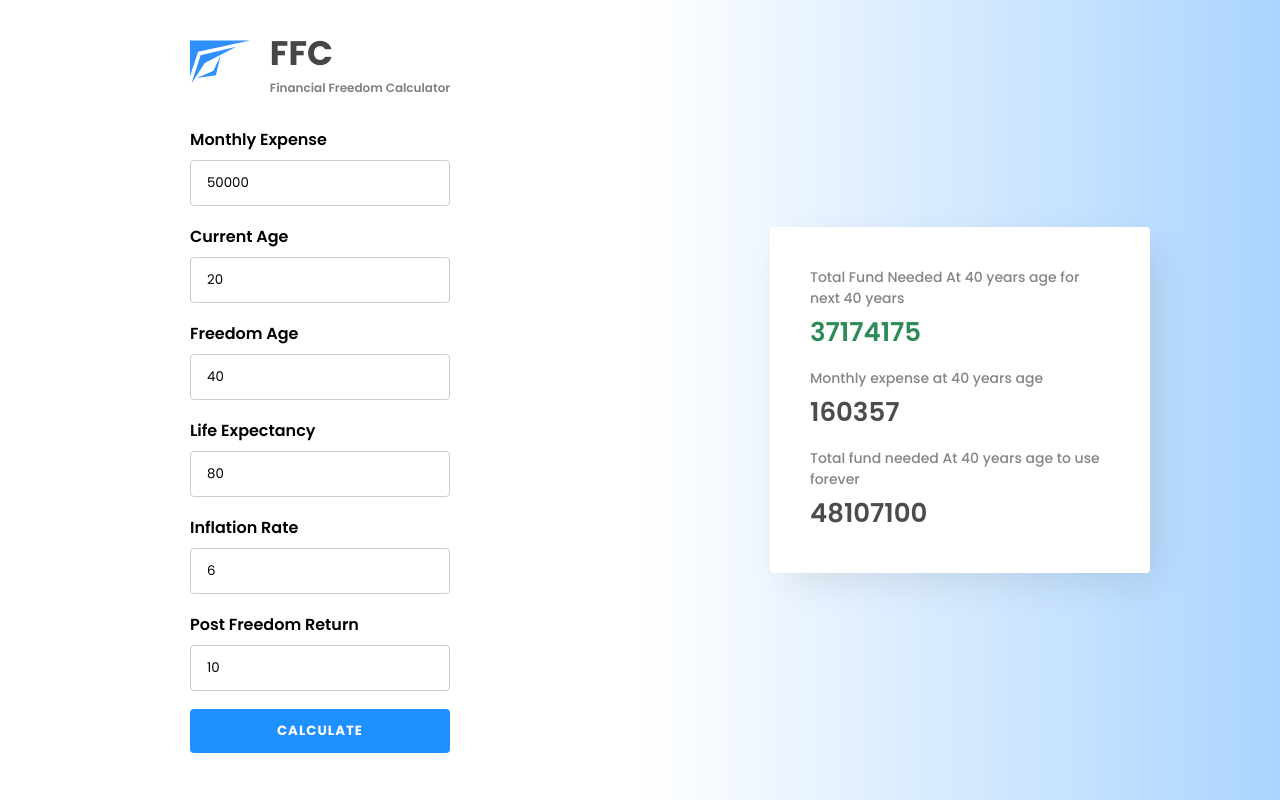
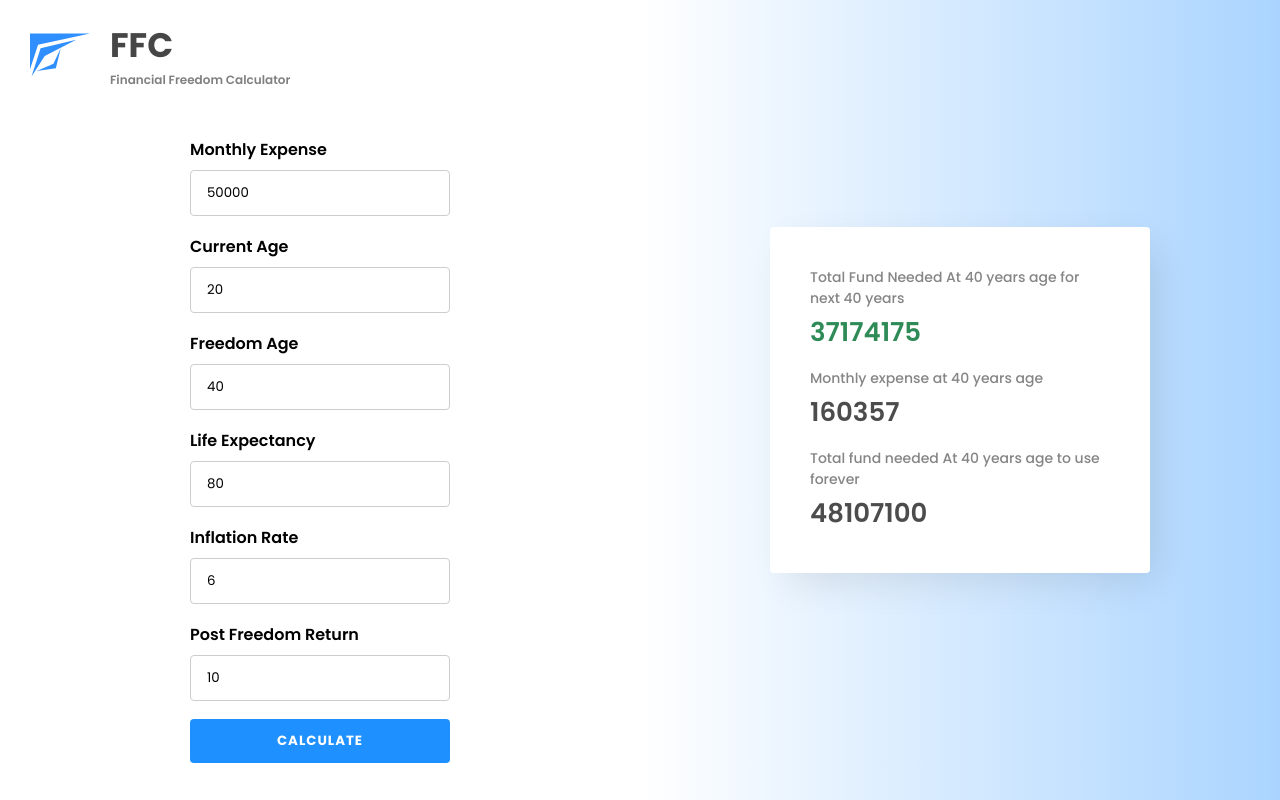
Before and after one commit to Creanick/freedomcalculator, a React (Create React App) app: page / in a window 1280 px wide. Built offline with nearby package versions, Linux system fonts and the light colour scheme.

Commit message:
refined input container layout

```diff
--- a/src/App.tsx
+++ b/src/App.tsx
@@ -19,24 +19,25 @@ const Wrapper = styled.div`
     grid-template-columns: 1fr 1fr;
   }
 `;
-const InputSection = styled.section`
-  display: grid;
-  justify-content: center;
-  align-content: center;
-  justify-items: center;
-`;
 const inputContainerWidth = "300px";
 const InputContainer = styled.form`
   box-sizing: border-box;
   width: ${inputContainerWidth};
   max-width: ${inputContainerWidth};
   padding: 20px;
-  padding-bottom: 40px;
   display: grid;
   gap:18px;
   @media screen and (max-width:${inputContainerWidth}){
     width:100%;
   }
+`;
+const InputSection = styled.section`
+    display: grid;
+    grid-template-rows: auto 1fr;
+    align-items: center;
+    ${InputContainer}{
+      justify-self: center;
+    }
 `;
 const ResultSection = styled.section`
   background-image: linear-gradient(0deg, #aad4ff, transparent);
```
